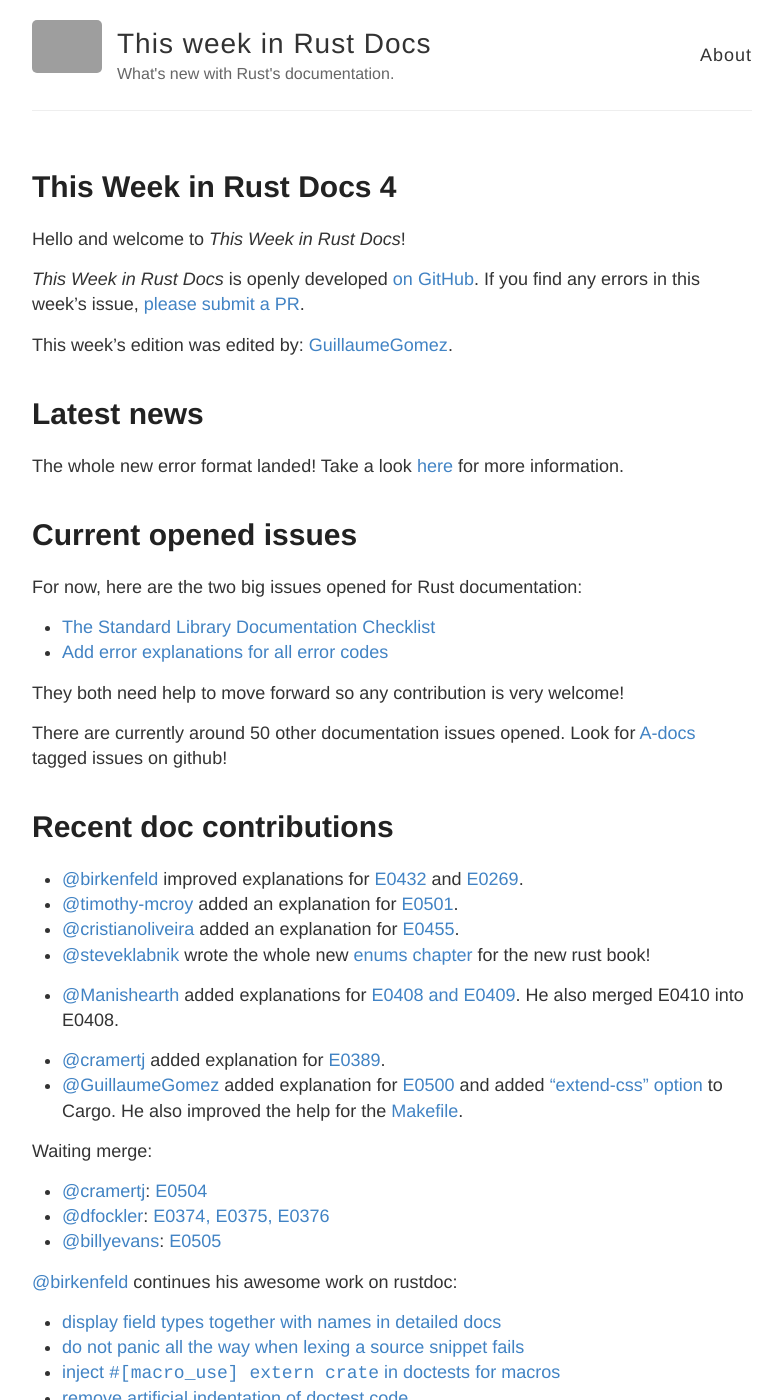
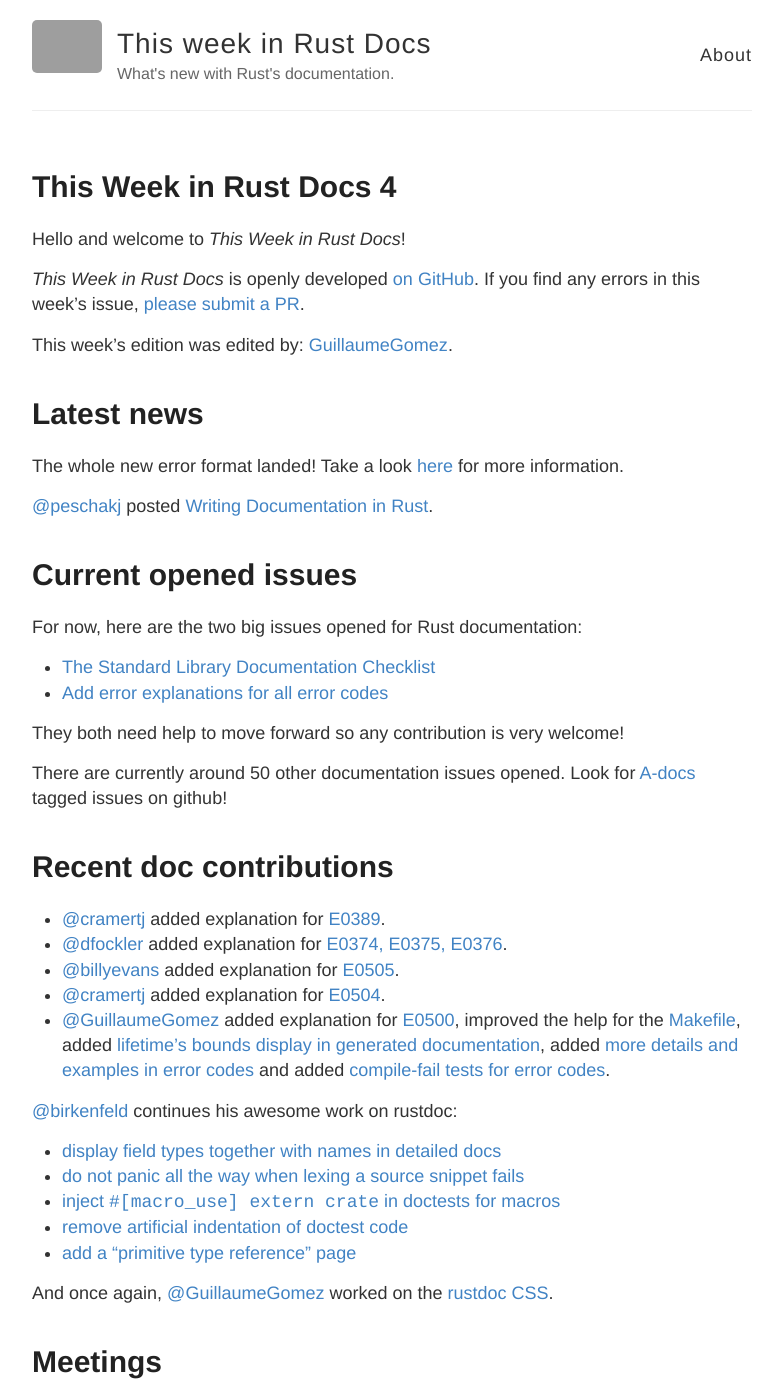
Before and after one commit to GuillaumeGomez/this-week-in-rust-docs, a Jekyll site: the page built from _posts/2016-5-15-this-week-in-rust-docs-4.md, in a window 1280 px wide and 1400 px high. Shown: the whole window, without its empty margins (248-1030 px from the left). Built offline with Jekyll 4.4.1, drawn with Linux system fonts in a browser that asks for light colours; grey boxes are pictures that could not be loaded.

Commit message:
Update 2016-5-15-this-week-in-rust-docs-4.md

```diff
--- a/_posts/2016-5-15-this-week-in-rust-docs-4.md
+++ b/_posts/2016-5-15-this-week-in-rust-docs-4.md
@@ -15,6 +15,8 @@ This week's edition was edited by: [GuillaumeGomez](https://github.com/Guillaume
 
 The whole new error format landed! Take a look [here](https://internals.rust-lang.org/t/new-error-format/3438) for more information.
 
+[@peschakj](https://github.com/peschkaj) posted [Writing Documentation in Rust](https://facility9.com/2016/05/writing-documentation-in-rust/).
+
 # Current opened issues
 
 For now, here are the two big issues opened for Rust documentation:
@@ -28,20 +30,11 @@ There are currently around 50 other documentation issues opened. Look for [A-doc
 
 # Recent doc contributions
 
-* [@birkenfeld](https://github.com/birkenfeld) improved explanations for [E0432](https://github.com/rust-lang/rust/pull/33320) and [E0269](https://github.com/rust-lang/rust/pull/33324).
-* [@timothy-mcroy](https://github.com/timothy-mcroy) added an explanation for [E0501](https://github.com/rust-lang/rust/pull/33294#event-650972625).
-* [@cristianoliveira](https://github.com/cristianoliveira) added an explanation for [E0455](https://github.com/rust-lang/rust/pull/33393).
-* [@steveklabnik](https://github.com/steveklabnik) wrote the whole new [enums chapter](https://github.com/rust-lang/book/pull/98/files) for the new rust book!
-* [@Manishearth](https://github.com/Manishearth) added explanations for [E0408 and E0409](https://github.com/rust-lang/rust/pull/33493). He also merged E0410 into E0408.
-
 * [@cramertj](https://github.com/cramertj) added explanation for [E0389](https://github.com/rust-lang/rust/pull/33412).
-* [@GuillaumeGomez](https://github.com/GuillaumeGomez) added explanation for [E0500](https://github.com/rust-lang/rust/pull/33533) and added ["extend-css" option](https://github.com/rust-lang/cargo/pull/2664) to Cargo. He also improved the help for the [Makefile](https://github.com/rust-lang/rust/pull/33489).
-
-Waiting merge:
-
-* [@cramertj](https://github.com/cramertj): [E0504](https://github.com/rust-lang/rust/pull/33386)
-* [@dfockler](https://github.com/dfockler): [E0374, E0375, E0376](https://github.com/rust-lang/rust/pull/33415)
-* [@billyevans](https://github.com/billyevans): [E0505](https://github.com/rust-lang/rust/pull/33475)
+* [@dfockler](https://github.com/dfockler) added explanation for [E0374, E0375, E0376](https://github.com/rust-lang/rust/pull/33415).
+* [@billyevans](https://github.com/billyevans) added explanation for [E0505](https://github.com/rust-lang/rust/pull/33475).
+* [@cramertj](https://github.com/cramertj) added explanation for [E0504](https://github.com/rust-lang/rust/pull/33386).
+* [@GuillaumeGomez](https://github.com/GuillaumeGomez) added explanation for [E0500](https://github.com/rust-lang/rust/pull/33533), improved the help for the [Makefile](https://github.com/rust-lang/rust/pull/33489), added [lifetime's bounds display in generated documentation](https://github.com/rust-lang/rust/pull/33656), added [more details and examples in error codes](https://github.com/rust-lang/rust/pull/33584) and added [compile-fail tests for error codes](https://github.com/rust-lang/rust/pull/33585).
 
 [@birkenfeld](https://github.com/birkenfeld) continues his awesome work on rustdoc:
 
```
